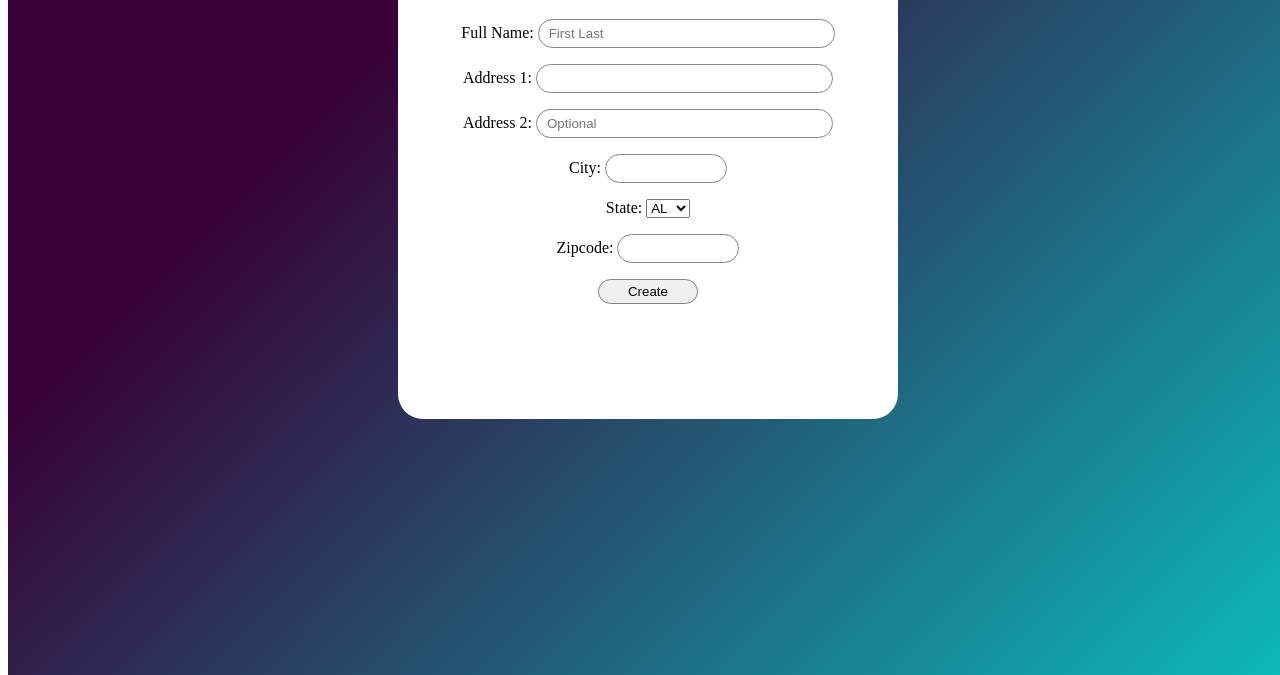
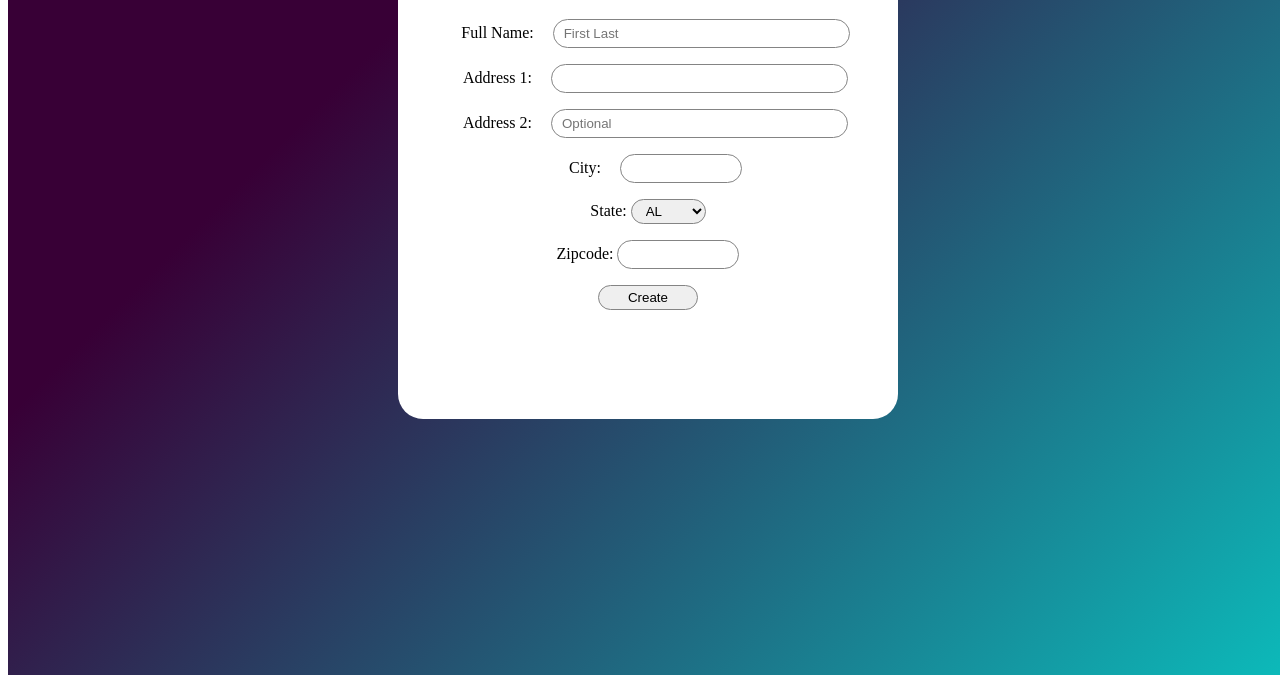
Before and after one commit to oramiamor1/COSC4353FuelApp, a plain HTML site: page Profile.html in a window 1280 px wide. Shown: the part 133-808 px from the top of the page. Drawn offline with Linux system fonts and the light colour scheme.

Commit message:
Update Profile.html

```diff
--- a/Profile.html
+++ b/Profile.html
@@ -11,28 +11,28 @@
                 <h1>Profile Page</h1>
                 <form id="profile" class="user">
                 <p>
-                    <label for = "fullname">Full Name:</label>
+                    <label for = "fullname" class="name">Full Name:</label>
                     <input type = "text" class = "fullname" name = "fullname" placeholder = "First Last" maxlength = "50" required>
                 </p>
 
                 <p>
-                    <label for = "address">Address 1:</label>
+                    <label for = "address" class="address-font">Address 1:</label>
                     <input type = "text" class="address" name = "address" maxlength="100" required>
                 </p>
 
                 <p>
-                    <label for="address">Address 2:</label>
+                    <label for="address" class="address-font">Address 2:</label>
                     <input type="text" class="address" name="address" placeholder="Optional" maxlength="100">
                 </p>
 
                 <p>
-                    <label for="city">City:</label>
+                    <label for="city" class="city-font">City:</label>
                     <input type="text" class="city" name="city" maxlength="100" required>
                 </p>
 
-                <p>
+                <p class="state-font">
                     State:
-                    <select name="state">
+                    <select name="state" class="state">
                         <option value="Alabama">AL</option>
                         <option value="Alaska">AK</option>
                         <option value="Arizona">AZ</option>
@@ -87,7 +87,7 @@
                 </p>
 
                 <p>
-                    <label for = "zipcode">Zipcode:</label>
+                    <label for = "zipcode" class="zip-font">Zipcode:</label>
                     <input type = "text" class = "zipcode" name = "zipcode" minlength = "5" maxlength = "9" required>
                 </p>
 
```
